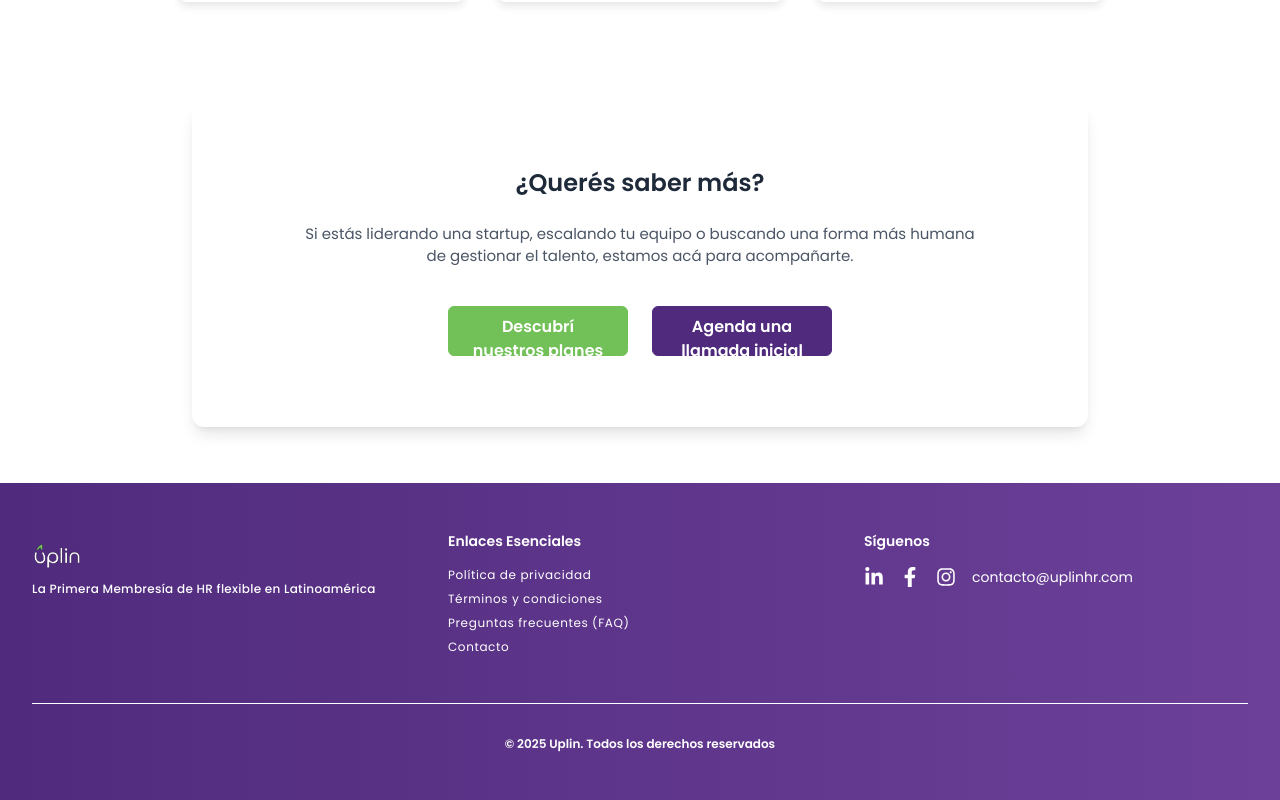
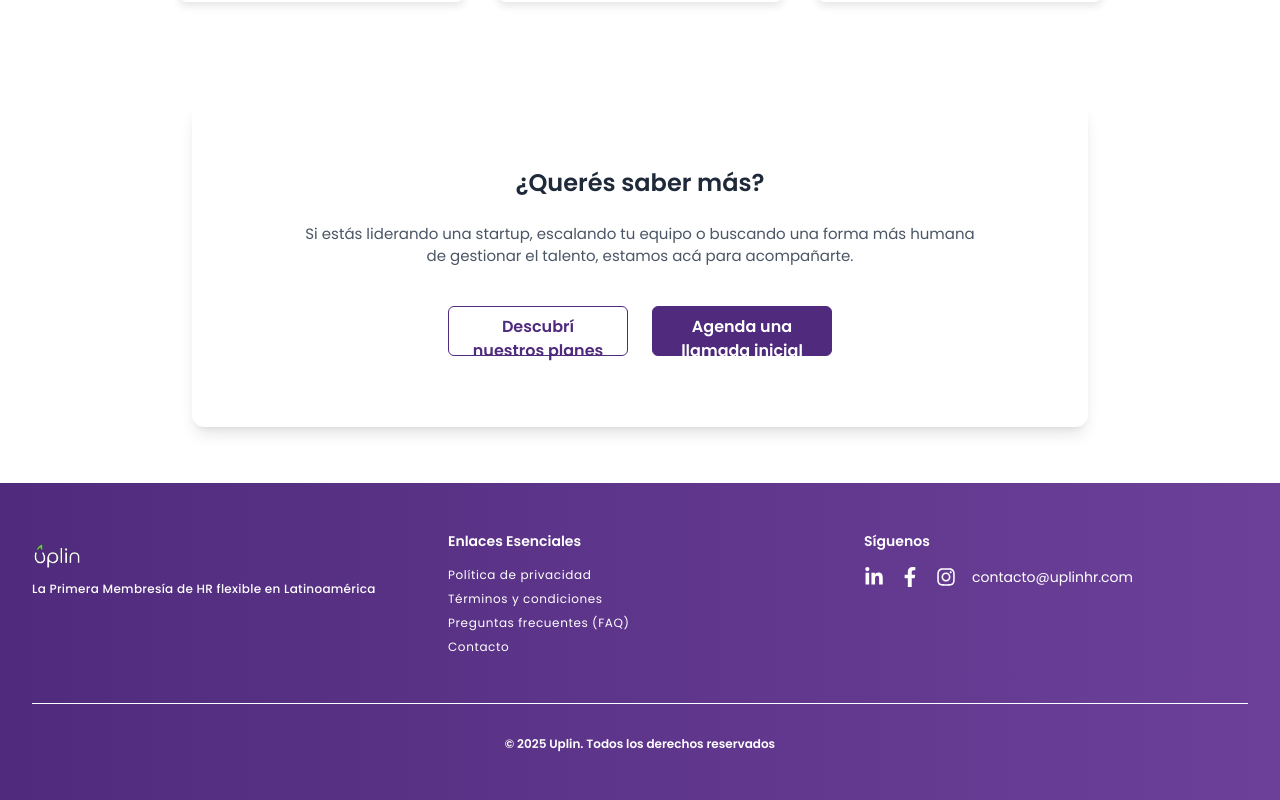
Before and after one commit to Uplinhr/uplinhr, a Next.js app: page /quienes-somos in a window 1280 px wide. Shown: the part 2374-3174 px from the top of the page. Built offline with nearby package versions, Linux system fonts and the light colour scheme.

Commit message:
Pequeña Modificacion
Boton mode 3 del CTA de Quienes Somos

```diff
--- a/src/app/quienes-somos/page.tsx
+++ b/src/app/quienes-somos/page.tsx
@@ -148,7 +148,7 @@ const AboutUs = () => {
             <Button
               link="/planes"
               tag="Descubrí nuestros planes"
-              mode={2}
+              mode={3}
               height={50}
               width={180}
             />
```
